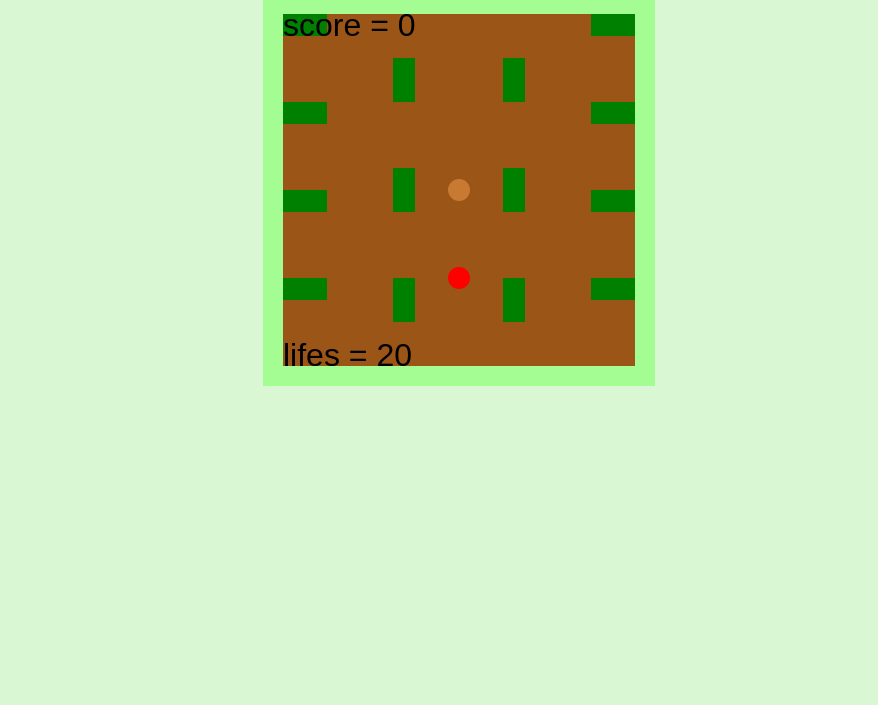
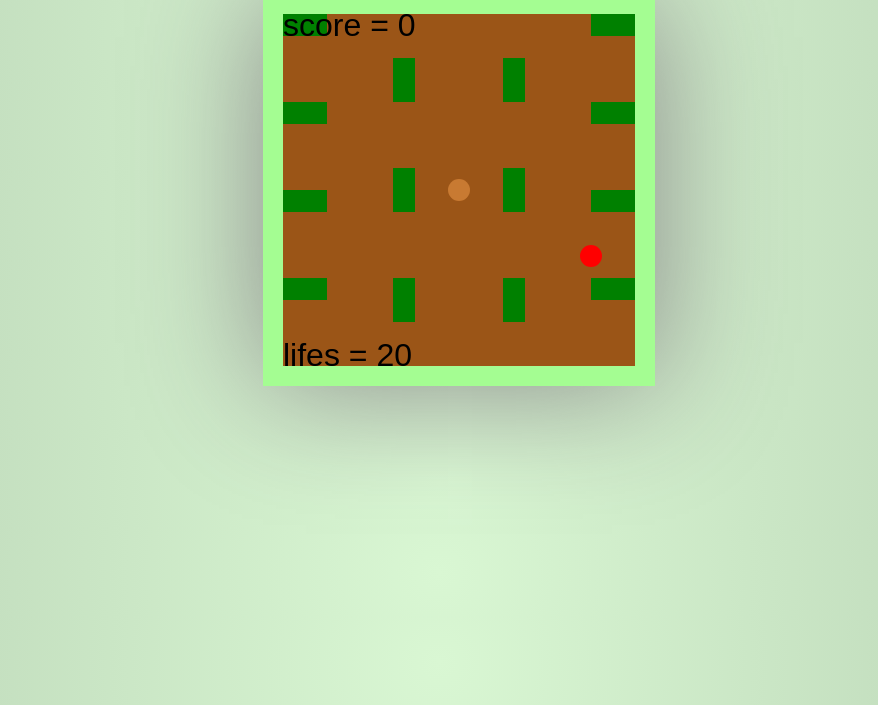
Before and after one commit to bermarte/js-games, a plain HTML site: page tele-worm/index.html in a window 1280 px wide. Shown: the part 95-800 px from the top of the page, without its empty margins (201-1079 px from the left). Drawn offline with Linux system fonts and the light colour scheme.

Commit message:
fixing game

```diff
--- a/tele-worm/css/style.css
+++ b/tele-worm/css/style.css
@@ -7,7 +7,8 @@
 }
 
 * {
-  background-color: #d9f7d3;
+  /*background-color: #d9f7d3;*/
+  background-image: radial-gradient(circle, #d9f7d3 0%, #bcd6b8 100%);
 }
 #container {
   position: relative;
@@ -23,6 +24,7 @@
   margin-left: auto;
   margin-right: auto;
   background-color: white;
+  box-shadow: 0px 0px 122px 0px #888888;
 }
 h1 {
   text-align: center;
--- a/tele-worm/js/main.js
+++ b/tele-worm/js/main.js
@@ -14,6 +14,7 @@ window.addEventListener("load", () => {
 
   //score, lifes, direction
   let score = 0;
+  let hiscore = 0;
   let lifes = 20;
   let dir;
 
@@ -24,7 +25,7 @@ window.addEventListener("load", () => {
   };
 
   const ranPos = () => {
-    ran = Math.floor(Math.random() * 210);
+    ran = Math.floor(Math.random() * poss_pos.length);
     let ran_first = poss_pos[ran][0];
     let ran_second = poss_pos[ran][1];
     let arr = [ran_first, ran_second];
@@ -275,8 +276,8 @@ window.addEventListener("load", () => {
 
   var ran_pos = ranPos();
   let point = {
-    x: ran_pos[0], //anPos().ran_first, //poss_pos[ran][0], //rand(),
-    y: ran_pos[1] //poss_pos[ran][1] //rand()
+    x: ran_pos[0],
+    y: ran_pos[1]
   };
 
   //squares: 0,22,44,66,88,110,132,154,176,198,220,242,264,286,308,330,352
@@ -575,6 +576,10 @@ window.addEventListener("load", () => {
       ctx.font = "18pt Courier";
       ctx.fillText("points: " + score, center, center / 1.5);
       ctx.fillText("<enter> to restart", center, center + 56);
+      if (score > hiscore) {
+        hiscore = score;
+      }
+      ctx.fillText("hi-score: " + hiscore, center, center / 1.9);
     }
   }
 
```
